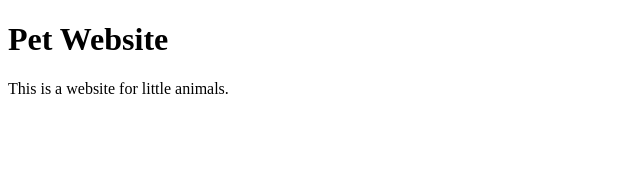
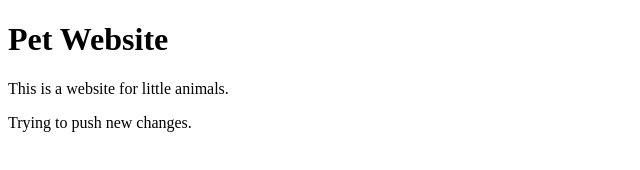
Before and after one commit to dvainberg/dvainberg.github.io, a plain HTML site: page index.html in a window 1280 px wide. Shown: the whole page, without its empty margins (0-640 px from the left). Drawn offline with Linux system fonts and the light colour scheme.

Commit message:
Added new line of text
Trying to add new line of text and make changes.

```diff
--- a/index.html
+++ b/index.html
@@ -3,5 +3,6 @@
 <body>
 <h1>Pet Website</h1>
 <p>This is a website for little animals.</p>
+<p>Trying to push new changes.</p>
 </body>
 </html>
```
